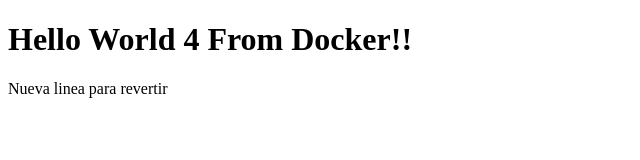
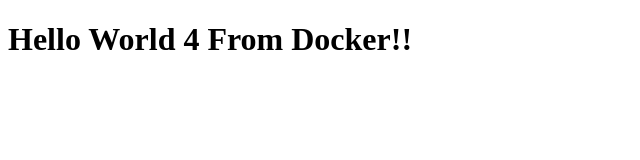
Before and after one commit to jcarlosmr/platzi-demo, a website: page public/index.html in a window 1280 px wide. Shown: the whole page, without its empty margins (0-640 px from the left). Drawn offline with Linux system fonts and the light colour scheme.

Commit message:
Revert "Nueva linea para revertir"

```diff
--- a/public/index.html
+++ b/public/index.html
@@ -8,6 +8,5 @@
 </head>
 <body>
     <h1>Hello World 4 From Docker!!</h1>
-    <p>Nueva linea para revertir</p>
 </body>
 </html>
```
